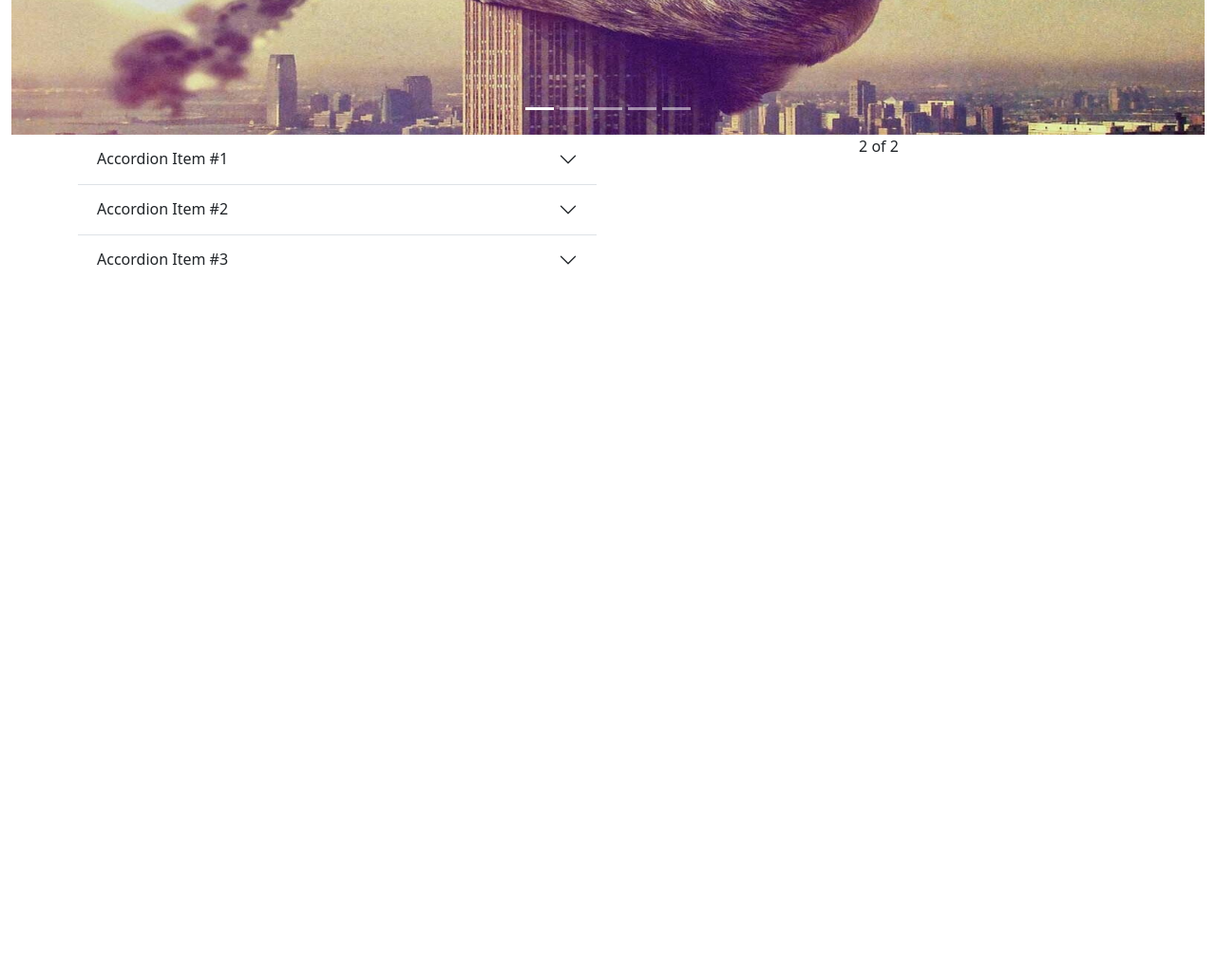
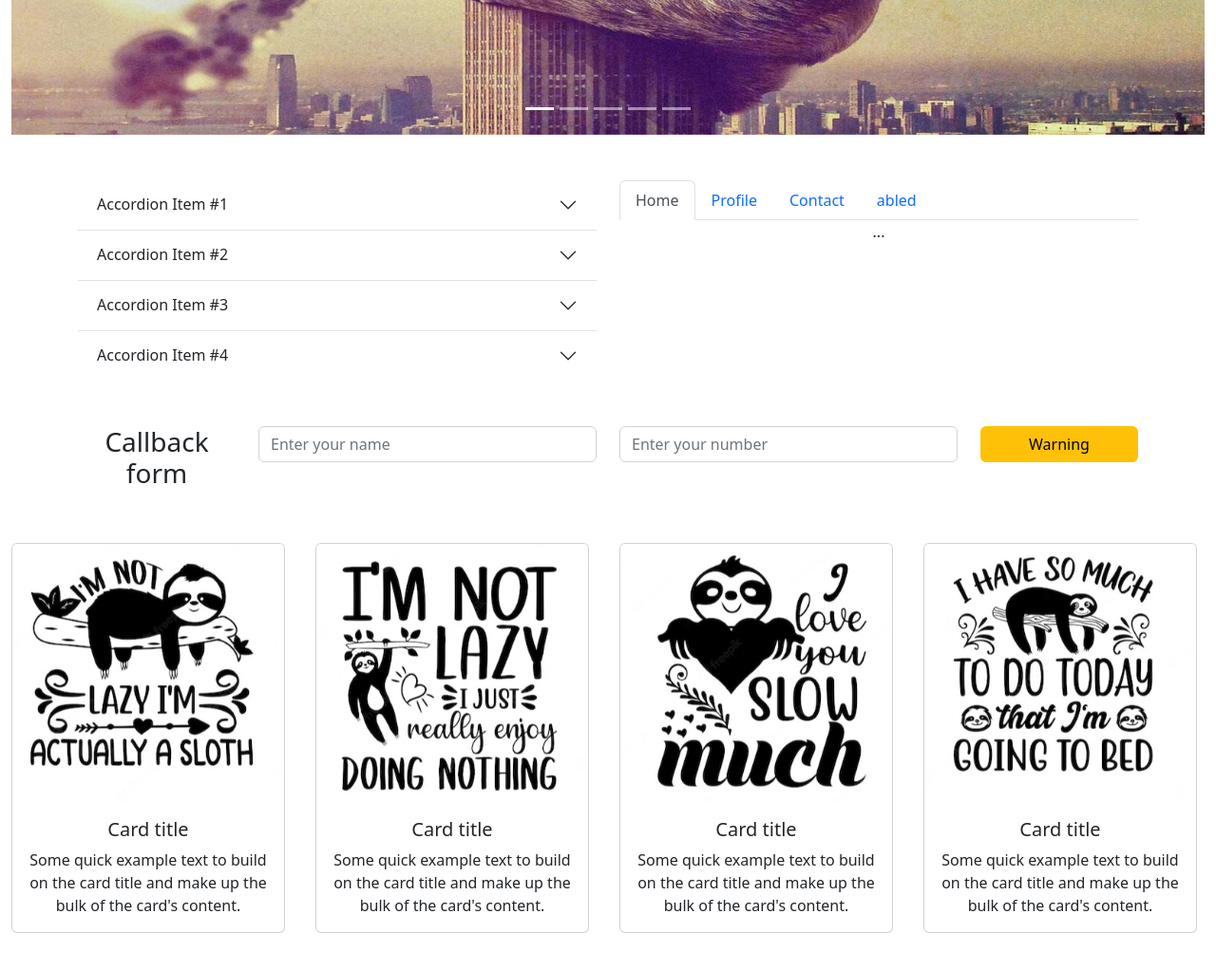
Before and after one commit to MaxBorovique/Sloth, a plain HTML site: page index.html in a window 1280 px wide. Shown: the part 616-1638 px from the top of the page at 95% size. Before the commit the page ends 916 px from the top, so only its background shows below. Drawn offline with nearby package versions, Linux system fonts and the light colour scheme.

Commit message:
Compleate all structure of webpage

```diff
--- a/index.html
+++ b/index.html
@@ -4,7 +4,7 @@
     <meta charset="UTF-8">
     <meta http-equiv="X-UA-Compatible" content="IE=edge">
     <meta name="viewport" content="width=device-width, initial-scale=1.0">
-    <title>Document</title>
+    <title>Sloth World</title>
     <!-- CSS only -->
 <link href="https://cdn.jsdelivr.net/npm/bootstrap@5.2.1/dist/css/bootstrap.min.css" rel="stylesheet" integrity="sha384-iYQeCzEYFbKjA/T2uDLTpkwGzCiq6soy8tYaI1GyVh/UjpbCx/TYkiZhlZB6+fzT" crossorigin="anonymous">
 <body>
@@ -88,7 +88,7 @@
     <section>
         <div class="container text-center">
             <div class="row">
-              <div class="col">
+              <div class="col mt-5">
                 <div class="accordion accordion-flush" id="accordionFlushExample">
                     <div class="accordion-item">
                       <h2 class="accordion-header" id="flush-headingOne">
@@ -120,14 +120,98 @@
                         <div class="accordion-body">Placeholder content for this accordion, which is intended to demonstrate the <code>.accordion-flush</code> class. This is the third item's accordion body. Nothing more exciting happening here in terms of content, but just filling up the space to make it look, at least at first glance, a bit more representative of how this would look in a real-world application.</div>
                       </div>
                     </div>
+                    <div class="accordion-item">
+                      <h2 class="accordion-header" id="flush-headingThree">
+                        <button class="accordion-button collapsed" type="button" data-bs-toggle="collapse" data-bs-target="#flush-collapseFour" aria-expanded="false" aria-controls="flush-collapseFour">
+                          Accordion Item #4
+                        </button>
+                      </h2>
+                      <div id="flush-collapseFour" class="accordion-collapse collapse" aria-labelledby="flush-headingFour" data-bs-parent="#accordionFlushExample">
+                        <div class="accordion-body">Placeholder content for this accordion, which is intended to demonstrate the <code>.accordion-flush</code> class. This is the third item's accordion body. Nothing more exciting happening here in terms of content, but just filling up the space to make it look, at least at first glance, a bit more representative of how this would look in a real-world application.</div>
+                      </div>
+                    </div>
                   </div>
               </div>
-              <div class="col">
-                2 of 2
+              <div class="col mt-5">
+                <ul class="nav nav-tabs" id="myTab" role="tablist">
+                  <li class="nav-item" role="presentation">
+                    <button class="nav-link active" id="home-tab" data-bs-toggle="tab" data-bs-target="#home-tab-pane" type="button" role="tab" aria-controls="home-tab-pane" aria-selected="true">Home</button>
+                  </li>
+                  <li class="nav-item" role="presentation">
+                    <button class="nav-link" id="profile-tab" data-bs-toggle="tab" data-bs-target="#profile-tab-pane" type="button" role="tab" aria-controls="profile-tab-pane" aria-selected="false">Profile</button>
+                  </li>
+                  <li class="nav-item" role="presentation">
+                    <button class="nav-link" id="contact-tab" data-bs-toggle="tab" data-bs-target="#contact-tab-pane" type="button" role="tab" aria-controls="contact-tab-pane" aria-selected="false">Contact</button>
+                  </li>
+                  <li class="nav-item" role="presentation">
+                    <button class="nav-link" id="disabled-tab" data-bs-toggle="tab" data-bs-target="#disabled-tab-pane" type="button" role="tab" aria-controls="disabled-tab-pane" aria-selected="false">abled</button>
+                  </li>
+                </ul>
+                <div class="tab-content" id="myTabContent">
+                  <div class="tab-pane fade show active" id="home-tab-pane" role="tabpanel" aria-labelledby="home-tab" tabindex="0">... </div>
+                  <div class="tab-pane fade" id="profile-tab-pane" role="tabpanel" aria-labelledby="profile-tab" tabindex="0">...</div>
+                  <div class="tab-pane fade" id="contact-tab-pane" role="tabpanel" aria-labelledby="contact-tab" tabindex="0">...</div>
+                  <div class="tab-pane fade" id="disabled-tab-pane" role="tabpanel" aria-labelledby="disabled-tab" tabindex="0">...</div>
+                </div>
+            </div>
+    </section>
+    <!--Call Back form-->
+    <section>
+      <div class="container text-center mt-5">
+      <div class="row">
+        <div class="col-2"><h3>Callback form</h3></div>
+        <div class="col-4"><div>
+          <label for="exampleInputPassword1" class="form-label w-100"><input type="text" class="form-control" id="exampleInputPassword1" placeholder="Enter your name"></label>
+        </div></div>
+        <div class="col-4"><div>
+          <label for="exampleInputPassword1" class="form-label w-100"><input type="text" class="form-control" id="exampleInputPassword1" placeholder="Enter your number"></label>
+        </div></div>
+        <div class="col-2"><button type="button" class="btn btn-warning w-100">Warning</button></div>
+      </div>
+    </div>
+    </section>
+    </main>
+    <footer>
+      <div class="container-xxl text-center mt-5  mb-5">
+        <div class="row">
+          <div class="col-3">
+            <div class="card" style="width: 18rem;">
+              <img src="./images/sloth_1.png" class="card-img-top" alt="...">
+              <div class="card-body">
+                <h5 class="card-title">Card title</h5>
+                <p class="card-text">Some quick example text to build on the card title and make up the bulk of the card's content.</p>
               </div>
             </div>
-    </section>
-    </main>
+          </div>
+          <div class="col-3">
+            <div class="card" style="width: 18rem;">
+              <img src="./images/sloth_2.png" class="card-img-top" alt="...">
+              <div class="card-body">
+                <h5 class="card-title">Card title</h5>
+                <p class="card-text">Some quick example text to build on the card title and make up the bulk of the card's content.</p>
+              </div>
+            </div>
+          </div>
+          <div class="col-3">
+            <div class="card" style="width: 18rem;">
+              <img src="./images/sloth_3.png" class="card-img-top" alt="...">
+              <div class="card-body">
+                <h5 class="card-title">Card title</h5>
+                <p class="card-text">Some quick example text to build on the card title and make up the bulk of the card's content.</p>
+              </div>
+            </div>
+          </div>
+          <div class="col-3">
+            <div class="card" style="width: 18rem;">
+              <img src="./images/sloth_4.png" class="card-img-top" alt="...">
+              <div class="card-body">
+                <h5 class="card-title">Card title</h5>
+                <p class="card-text">Some quick example text to build on the card title and make up the bulk of the card's content.</p>
+              </div>
+            </div>
+          </div>
+        </div>
+    </footer>
     <!-- JavaScript Bundle with Popper -->
 <script src="https://cdn.jsdelivr.net/npm/bootstrap@5.2.1/dist/js/bootstrap.bundle.min.js" integrity="sha384-u1OknCvxWvY5kfmNBILK2hRnQC3Pr17a+RTT6rIHI7NnikvbZlHgTPOOmMi466C8" crossorigin="anonymous"></script>
 </body>
```
Also changed, not shown: images/sloth_1.png (added), images/sloth_2.png (added), images/sloth_3.png (added), images/sloth_4.png (added).
